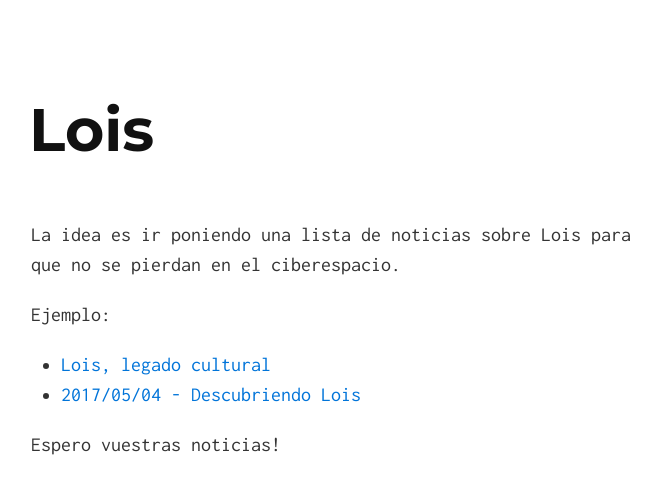
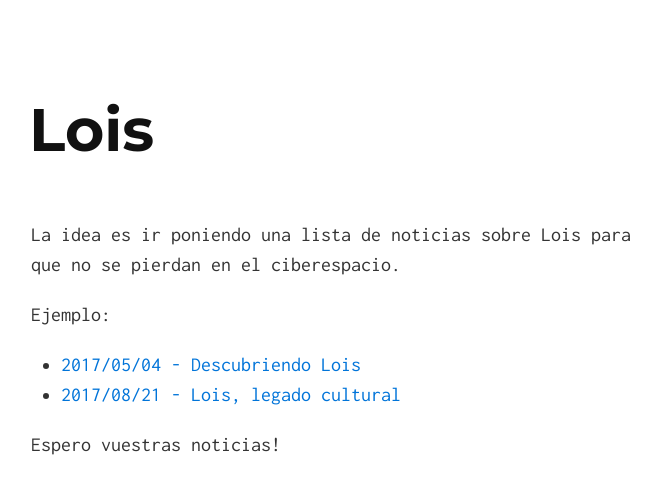
Before and after one commit to Loispueblo/lois.com, a Jekyll site: the page built from noticias.md, in a window 1280 px wide. Shown: the top 494 px of the page, without its empty margins (309-970 px from the left). Built offline with Jekyll 4.4.1, drawn with Linux system fonts in a browser that asks for light colours; our own code applies the rules of GitHub Pages for plain Markdown files.

Commit message:
Update noticias.md

```diff
--- a/noticias.md
+++ b/noticias.md
@@ -2,7 +2,7 @@ La idea es ir poniendo una lista de noticias sobre Lois para que no se pierdan e
 
 Ejemplo:
 
-* [Lois, legado cultural](http://www.abc.es/local-castilla-leon/20130821/abci-lois-historia-legado-cultural-201308211400.html)
 * [2017/05/04 - Descubriendo Lois](http://digitaldeleon.com/vadiniense/2017/05/04/6686_6686)
+* [2017/08/21 - Lois, legado cultural](http://www.abc.es/local-castilla-leon/20130821/abci-lois-historia-legado-cultural-201308211400.html)
 
 Espero vuestras noticias!
```
